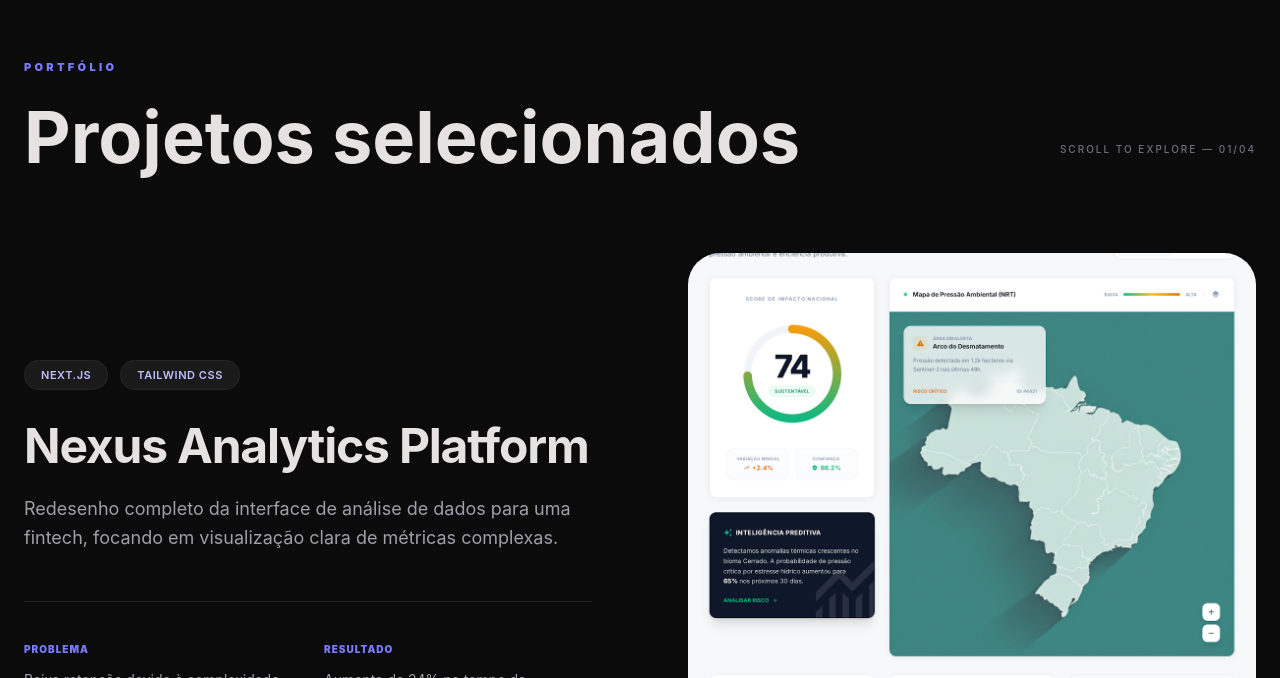
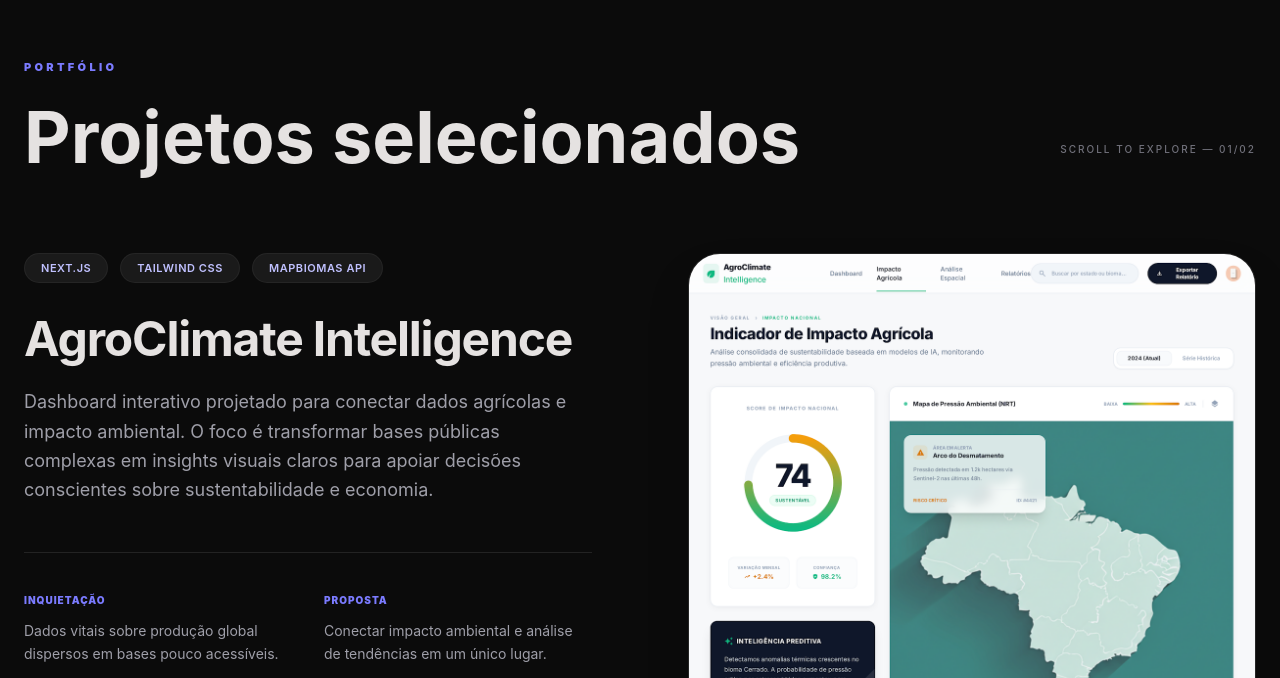
Before and after one commit to beatrizaraujov/portifolio, a Next.js app: page / in a window 1280 px wide. Shown: the part 2122-2800 px from the top of the page. Built offline with nearby package versions, Linux system fonts and the light colour scheme.

Commit message:
continuação de implementação do projects

```diff
--- a/app/components/sections/Projects.tsx
+++ b/app/components/sections/Projects.tsx
@@ -14,11 +14,13 @@ export default function Projects() {
             </h3>
           </div>
           <span className="hidden lg:block text-zinc-500 text-[10px] uppercase tracking-[0.2em] font-medium pb-4">
-            Scroll to explore — 01/04
+            Scroll to explore — 01/02
           </span>
         </div>
-        <div className="grid grid-cols-1 lg:grid-cols-2 gap-12 lg:gap-24 items-center group">
-          <div className="order-2 lg:order-1 flex flex-col">
+
+
+        <div className="grid grid-cols-1 lg:grid-cols-2 gap-12 lg:gap-24 items-start group mb-32">
+          <div className="order-2 lg:order-1 flex flex-col lg:sticky lg:top-24">
             <div className="flex flex-wrap gap-3 mb-8">
               <span className="text-[11px] font-semibold text-[#C0C1FF] bg-[#1A1A1A] border border-white/5 px-4 py-1.5 rounded-full uppercase tracking-wider">
                 Next.js
@@ -26,13 +28,79 @@ export default function Projects() {
               <span className="text-[11px] font-semibold text-[#C0C1FF] bg-[#1A1A1A] border border-white/5 px-4 py-1.5 rounded-full uppercase tracking-wider">
                 Tailwind CSS
               </span>
+              <span className="text-[11px] font-semibold text-[#C0C1FF] bg-[#1A1A1A] border border-white/5 px-4 py-1.5 rounded-full uppercase tracking-wider">
+                MapBiomas API
+              </span>
             </div>
             <h4 className="text-[#E5E2E1] text-4xl lg:text-5xl font-bold mb-6 tracking-tight">
-              Nexus Analytics Platform
+              AgroClimate Intelligence
             </h4>
             <p className="text-zinc-400 text-lg leading-relaxed mb-12 max-w-xl">
-              Redesenho completo da interface de análise de dados para uma
-              fintech, focando em visualização clara de métricas complexas.
+              Dashboard interativo projetado para conectar dados agrícolas e impacto ambiental.
+              O foco é transformar bases públicas complexas em insights visuais claros para apoiar decisões conscientes sobre sustentabilidade e economia.
+            </p>
+            <div className="grid grid-cols-2 gap-8 border-t border-white/10 pt-10">
+              <div>
+                <span className="text-[#7B7BFF] uppercase font-black tracking-widest text-[10px] block mb-3">
+                  Inquietação
+                </span>
+                <p className="text-zinc-400 text-sm leading-relaxed">
+                  Dados vitais sobre produção global dispersos em bases pouco acessíveis.
+                </p>
+              </div>
+              <div>
+                <span className="text-[#7B7BFF] uppercase font-black tracking-widest text-[10px] block mb-3">
+                  Proposta
+                </span>
+                <p className="text-zinc-400 text-sm leading-relaxed">
+                  Conectar impacto ambiental e análise de tendências em um único lugar.
+                </p>
+              </div>
+            </div>
+          </div>
+
+
+          <div className="order-1 lg:order-2 w-full rounded-[32px] overflow-hidden bg-[#1A1A1A] border border-white/5 shadow-2xl">
+            <Image
+              src="/agroclimate-hero.png"
+              alt="Dashboard AgroClimate Completo"
+              width={1200}
+              height={1600}
+              className="w-full h-auto object-cover transition-transform duration-1000 ease-in-out group-hover:scale-105"
+              priority
+            />
+          </div>
+        </div>
+
+
+        <div className="grid grid-cols-1 lg:grid-cols-2 gap-12 lg:gap-24 items-center group">
+          <div className="order-1 lg:order-1 relative w-full lg:max-w-[400px] mx-auto aspect-[9/19] rounded-[40px] overflow-hidden bg-[#0B0B0B] border-[8px] border-[#1A1A1A] shadow-2xl shadow-black/50">
+            <Image
+              src="/finanly.png"
+              alt="Interface Finanly Mobile Completa"
+              fill
+              className="object-contain transition-transform duration-1000 ease-in-out group-hover:scale-105"
+            />
+          </div>
+
+          <div className="order-2 lg:order-2 flex flex-col">
+            <div className="flex flex-wrap gap-3 mb-8">
+              <span className="text-[11px] font-semibold text-[#C0C1FF] bg-[#1A1A1A] border border-white/5 px-4 py-1.5 rounded-full uppercase tracking-wider">
+                React 19
+              </span>
+              <span className="text-[11px] font-semibold text-[#C0C1FF] bg-[#1A1A1A] border border-white/5 px-4 py-1.5 rounded-full uppercase tracking-wider">
+                Supabase
+              </span>
+              <span className="text-[11px] font-semibold text-[#C0C1FF] bg-[#1A1A1A] border border-white/5 px-4 py-1.5 rounded-full uppercase tracking-wider">
+                Mobile-First
+              </span>
+            </div>
+            <h4 className="text-[#E5E2E1] text-4xl lg:text-5xl font-bold mb-6 tracking-tight">
+              Finanly — Gestão Financeira
+            </h4>
+            <p className="text-zinc-400 text-lg leading-relaxed mb-12 max-w-xl">
+              Aplicação mobile-first criada para simplificar a organização de fluxo de caixa e encomendas para autônomos,
+              priorizando a usabilidade direta pelo celular no dia a dia.
             </p>
             <div className="grid grid-cols-2 gap-8 border-t border-white/10 pt-10">
               <div>
@@ -40,7 +108,7 @@ export default function Projects() {
                   Problema
                 </span>
                 <p className="text-zinc-400 text-sm leading-relaxed">
-                  Baixa retenção devido à complexidade visual dos dados.
+                  Desorganização financeira de prestadores que operam direto pelo celular.
                 </p>
               </div>
               <div>
@@ -48,20 +116,13 @@ export default function Projects() {
                   Resultado
                 </span>
                 <p className="text-zinc-400 text-sm leading-relaxed">
-                  Aumento de 24% no tempo de permanência na plataforma.
+                  Centralização de dados e insights financeiros em tempo real com backend sólido.
                 </p>
               </div>
             </div>
           </div>
-          <div className="order-1 lg:order-2 relative w-full aspect-square rounded-[32px] overflow-hidden bg-[#1A1A1A]">
-            <Image
-              src="/agroclimate-hero.png"
-              alt="Dashboard AgroClimate"
-              fill
-              className="object-cover transition-transform duration-1000 ease-in-out group-hover:scale-110"
-            />
-          </div>
-       </div>
+        </div>
+
       </div>
     </section>
   );
```
Also changed, not shown: public/finanly.png (added).
